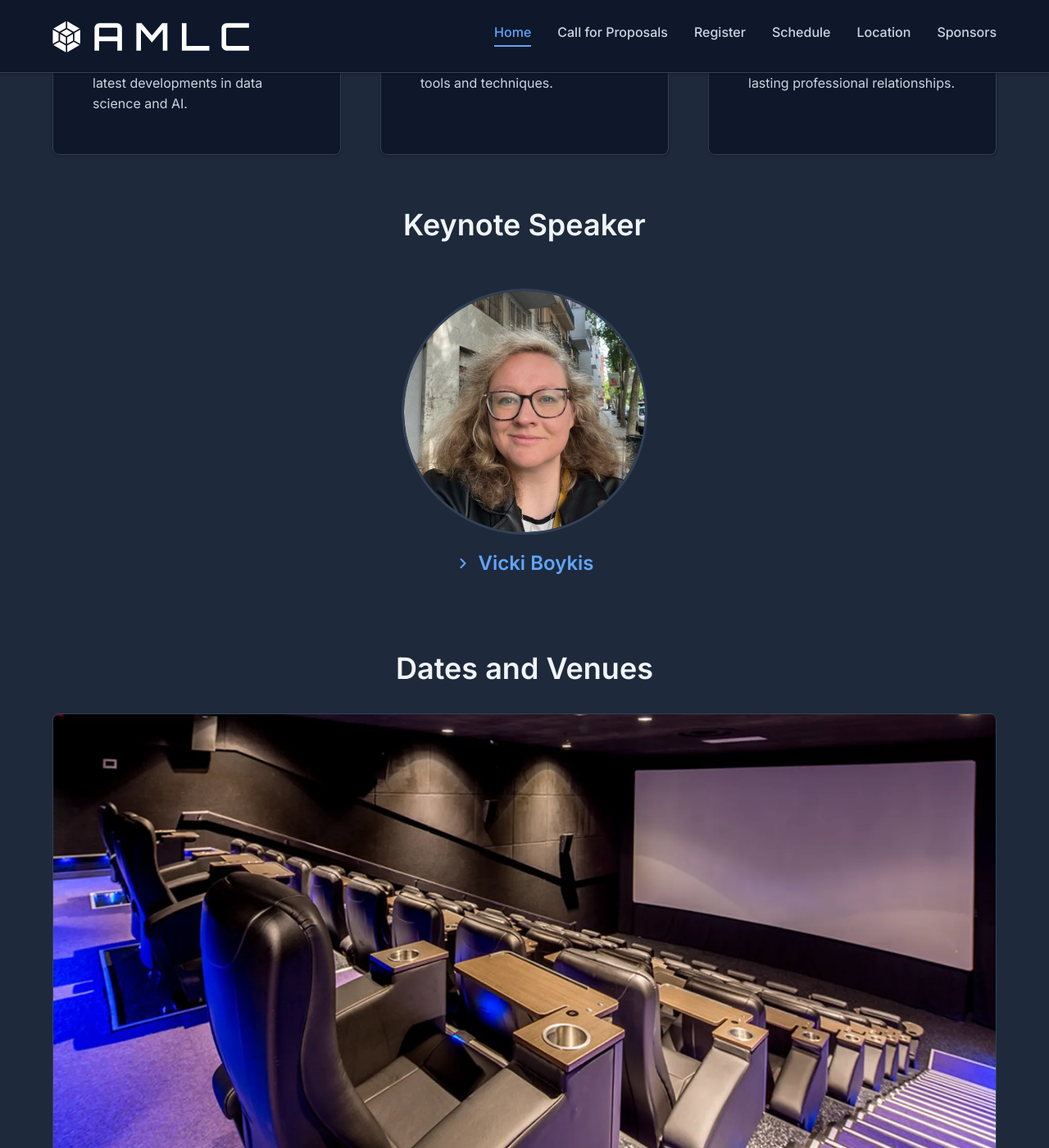
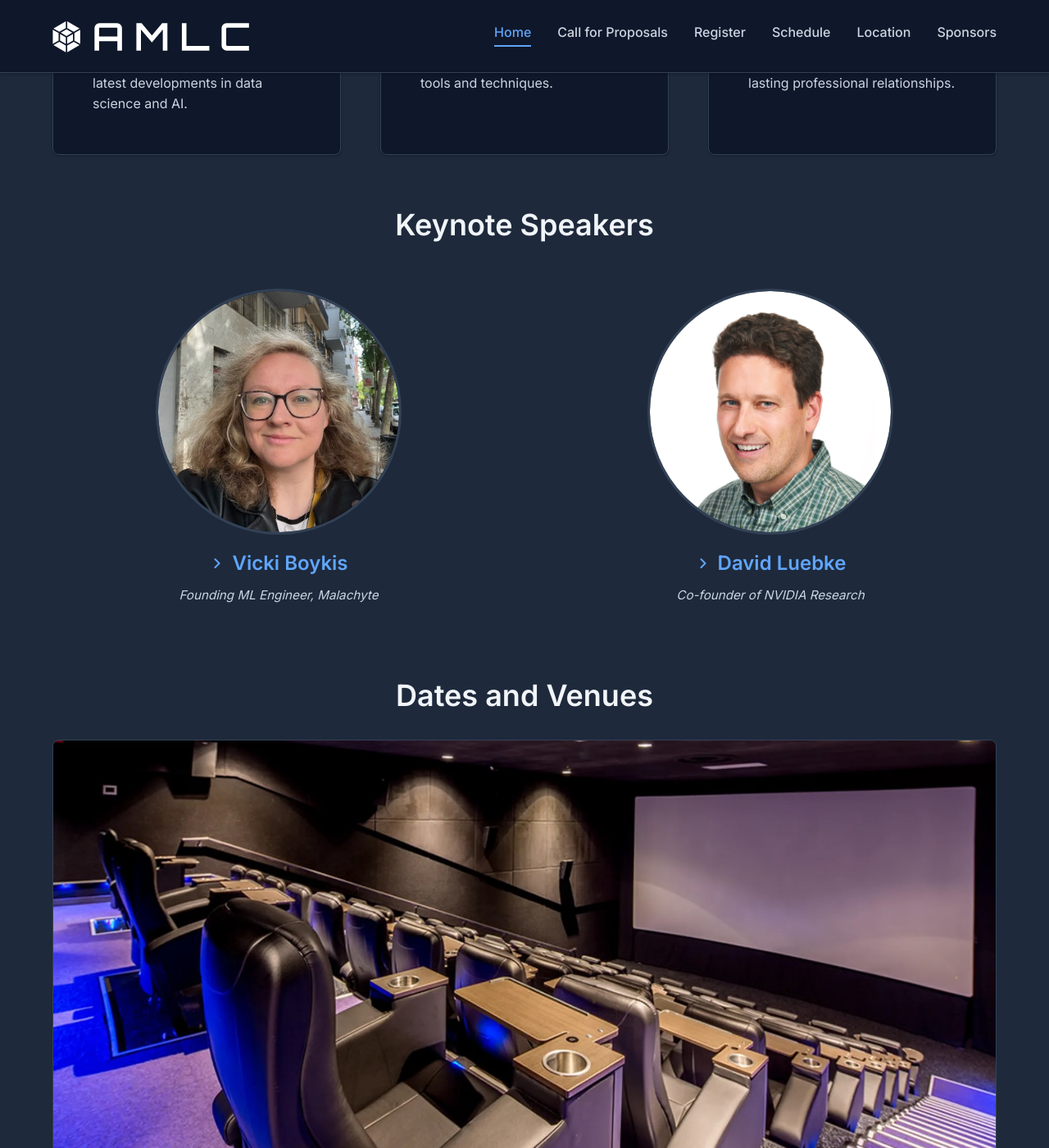
Before and after one commit to pwharrison/amlc-website, a Jekyll site: the page built from 2026/index.md, in a window 1280 px wide and 1400 px high, scrolled down 1198 px. Shown: the whole window at 82% size. Built offline with Jekyll 4.4.1, drawn with Linux system fonts in a browser that asks for light colours.

Commit message:
add dave luebke as a keynote speaker on the landing page

```diff
--- a/2026/index.md
+++ b/2026/index.md
@@ -49,23 +49,43 @@ year: 2026
 
 <section class="featured-speaker">
   <div class="container">
-    <h2>Keynote Speaker</h2>
-    <details class="speaker-card">
-      <summary class="speaker-summary">
-        <div class="speaker-headshot">
-          <img src="{{ '/assets/images/vicki-boykis.png' | relative_url }}" alt="Vicki Boykis">
+    <h2>Keynote Speakers</h2>
+    <div class="speaker-cards">
+      <details class="speaker-card">
+        <summary class="speaker-summary">
+          <div class="speaker-headshot">
+            <img src="{{ '/assets/images/vicki-boykis.png' | relative_url }}" alt="Vicki Boykis">
+          </div>
+          <span class="speaker-name-row">
+            <svg class="speaker-chevron" width="20" height="20" viewBox="0 0 24 24" fill="none" stroke="currentColor" stroke-width="2.5" stroke-linecap="round" stroke-linejoin="round" aria-hidden="true">
+              <polyline points="9 6 15 12 9 18"></polyline>
+            </svg>
+            <span class="speaker-name">Vicki Boykis</span>
+          </span>
+          <span class="speaker-tagline">Founding ML Engineer, Malachyte</span>
+        </summary>
+        <div class="speaker-bio">
+          <p><i>Vicki is a founding ML engineer at Malachyte. Previously, she built LLM-evaluation tooling at Mozilla.ai and search/recommendation systems at Duo and Tumblr. She writes about scalable ML in production, information retrieval, and human-centric AI. She previously organized NormConf, a conference about everyday machine learning. She keynoted PyData Amsterdam and PyCon Italia. In her "free time", she writes short stories, learns to DJ by making terrible mixes and loves Nutella.</i></p>
         </div>
-        <span class="speaker-name-row">
-          <svg class="speaker-chevron" width="20" height="20" viewBox="0 0 24 24" fill="none" stroke="currentColor" stroke-width="2.5" stroke-linecap="round" stroke-linejoin="round" aria-hidden="true">
-            <polyline points="9 6 15 12 9 18"></polyline>
-          </svg>
-          <span class="speaker-name">Vicki Boykis</span>
-        </span>
-      </summary>
-      <div class="speaker-bio">
-        <p><i>Vicki is a founding ML engineer at Malachyte. Previously, she built LLM-evaluation tooling at Mozilla.ai and search/recommendation systems at Duo and Tumblr. She writes about scalable ML in production, information retrieval, and human-centric AI. She previously organized NormConf, a conference about everyday machine learning. She keynoted PyData Amsterdam and PyCon Italia. In her "free time", she writes short stories, learns to DJ by making terrible mixes and loves Nutella.</i></p>
-      </div>
-    </details>
+      </details>
+      <details class="speaker-card">
+        <summary class="speaker-summary">
+          <div class="speaker-headshot">
+            <img src="{{ '/assets/images/david-luebke.png' | relative_url }}" alt="David Luebke">
+          </div>
+          <span class="speaker-name-row">
+            <svg class="speaker-chevron" width="20" height="20" viewBox="0 0 24 24" fill="none" stroke="currentColor" stroke-width="2.5" stroke-linecap="round" stroke-linejoin="round" aria-hidden="true">
+              <polyline points="9 6 15 12 9 18"></polyline>
+            </svg>
+            <span class="speaker-name">David Luebke</span>
+          </span>
+          <span class="speaker-tagline">Co-founder of NVIDIA Research</span>
+        </summary>
+        <div class="speaker-bio">
+          <p><i>Dr. David Luebke helped found NVIDIA Research in 2006 after eight years on the faculty of the University of Virginia. Luebke received his Ph.D. under Fred Brooks at the University of North Carolina in 1998. His principal research interests are computer graphics, generative neural networks, and virtual reality. Luebke is a Fellow of the IEEE and an inaugural inductee into the IEEE VR Academy. His other honors include the NVIDIA Distinguished Inventor award, the IEEE VR Technical Achievement Award, and Test of Time Awards at ACM SIGGRAPH Asia and the ACM Symposium on Interactive 3D Graphics. Dr. Luebke has co-authored a book, a major museum exhibit, and over two hundred papers, articles, chapters, and patents. Luebke is currently Vice President of Research at NVIDIA, where he runs a group of about 35 researchers focused on "New Experiences".</i></p>
+        </div>
+      </details>
+    </div>
   </div>
 </section>
 
@@ -109,36 +129,37 @@ year: 2026
 
 <script>
   (function() {
-    var card = document.querySelector('.speaker-card');
-    if (!card) return;
-    var bio = card.querySelector('.speaker-bio');
-    var summary = card.querySelector('.speaker-summary');
+    var cards = document.querySelectorAll('.speaker-card');
+    cards.forEach(function(card) {
+      var bio = card.querySelector('.speaker-bio');
+      var summary = card.querySelector('.speaker-summary');
 
-    summary.addEventListener('click', function(e) {
-      e.preventDefault();
-      if (card.open) {
-        bio.style.height = bio.scrollHeight + 'px';
-        requestAnimationFrame(function() {
-          bio.classList.remove('is-open');
+      summary.addEventListener('click', function(e) {
+        e.preventDefault();
+        if (card.open) {
+          bio.style.height = bio.scrollHeight + 'px';
+          requestAnimationFrame(function() {
+            bio.classList.remove('is-open');
+            bio.style.height = '0';
+          });
+          bio.addEventListener('transitionend', function handler() {
+            bio.removeEventListener('transitionend', handler);
+            card.open = false;
+          });
+        } else {
+          card.open = true;
+          var targetHeight = bio.scrollHeight;
           bio.style.height = '0';
-        });
-        bio.addEventListener('transitionend', function handler() {
-          bio.removeEventListener('transitionend', handler);
-          card.open = false;
-        });
-      } else {
-        card.open = true;
-        var targetHeight = bio.scrollHeight;
-        bio.style.height = '0';
-        requestAnimationFrame(function() {
-          bio.classList.add('is-open');
-          bio.style.height = targetHeight + 'px';
-        });
-        bio.addEventListener('transitionend', function handler() {
-          bio.removeEventListener('transitionend', handler);
-          bio.style.height = 'auto';
-        });
-      }
+          requestAnimationFrame(function() {
+            bio.classList.add('is-open');
+            bio.style.height = targetHeight + 'px';
+          });
+          bio.addEventListener('transitionend', function handler() {
+            bio.removeEventListener('transitionend', handler);
+            bio.style.height = 'auto';
+          });
+        }
+      });
     });
   })();
 </script>
--- a/assets/css/style.css
+++ b/assets/css/style.css
@@ -594,9 +594,15 @@ section h2 {
   padding-bottom: var(--spacing-lg);
 }
 
+.speaker-cards {
+  display: flex;
+  gap: var(--spacing-xl);
+  justify-content: center;
+}
+
 .speaker-card {
+  flex: 1;
   max-width: 600px;
-  margin: 0 auto;
   text-align: center;
 }
 
@@ -661,6 +667,13 @@ section h2 {
   font-size: 1.5rem;
   font-weight: 600;
   color: var(--primary-color);
+}
+
+.speaker-tagline {
+  font-size: 0.95rem;
+  font-style: italic;
+  color: var(--text-secondary);
+  margin-top: -0.5rem;
 }
 
 .speaker-chevron {
@@ -878,6 +891,11 @@ section h2 {
     grid-template-columns: 1fr;
   }
 
+  .speaker-cards {
+    flex-direction: column;
+    align-items: center;
+  }
+
   .speaker-headshot {
     width: 220px;
     height: 220px;
```
Also changed, not shown: assets/images/david-luebke.png (added).
